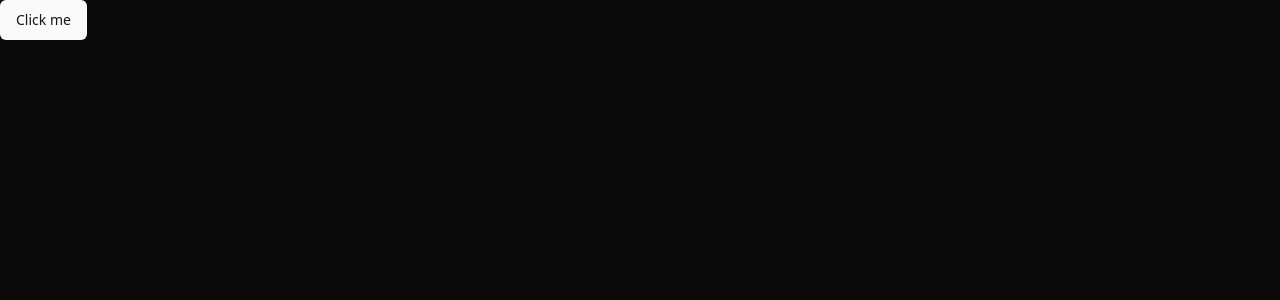
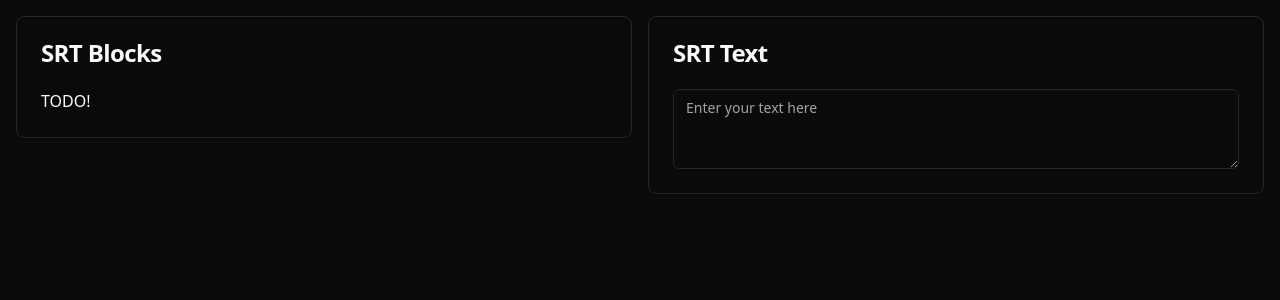
Before and after one commit to IgorRSGraziano/srt-editor, a React (Vite) app: page / in a window 1280 px wide. Shown: the top 300 px of the page. Built offline with nearby package versions, Linux system fonts and the light colour scheme.

Commit message:
created initial structure

```diff
--- a/index.html
+++ b/index.html
@@ -5,7 +5,7 @@
   <meta charset="UTF-8" />
   <link rel="icon" type="image/svg+xml" href="/vite.svg" />
   <meta name="viewport" content="width=device-width, initial-scale=1.0" />
-  <title>Vite + React + TS</title>
+  <title>SRT Editor</title>
 </head>
 
 <body>
--- a/src/App.tsx
+++ b/src/App.tsx
@@ -1,7 +1,14 @@
+import SrtEditor from "./components/srt-editor";
+import SrtText from "./components/srt-text";
 import { Button } from "./components/ui/button";
 
 function App() {
-	return <Button>Click me</Button>;
+	return (
+		<div className="p-4 flex gap-4 items-start">
+			<SrtEditor />
+			<SrtText />
+		</div>
+	);
 }
 
 export default App;
--- /dev/null
+++ b/src/components/srt-editor/index.tsx
@@ -0,0 +1,17 @@
+import { Card, CardContent, CardHeader, CardTitle } from "../ui/card";
+import { Textarea } from "../ui/textarea";
+
+type Props = {};
+
+function SrtEditor({}: Props) {
+	return (
+		<Card className="w-full">
+			<CardHeader>
+				<CardTitle>SRT Blocks</CardTitle>
+			</CardHeader>
+			<CardContent>TODO!</CardContent>
+		</Card>
+	);
+}
+
+export default SrtEditor;
--- /dev/null
+++ b/src/components/srt-text/index.tsx
@@ -0,0 +1,19 @@
+import { Card, CardContent, CardDescription, CardFooter, CardHeader, CardTitle } from "../ui/card";
+import { Textarea } from "../ui/textarea";
+
+type Props = {};
+
+function SrtText({}: Props) {
+	return (
+		<Card className="w-full">
+			<CardHeader>
+				<CardTitle>SRT Text</CardTitle>
+			</CardHeader>
+			<CardContent>
+				<Textarea className="w-full" placeholder="Enter your text here" />
+			</CardContent>
+		</Card>
+	);
+}
+
+export default SrtText;
--- /dev/null
+++ b/src/components/ui/textarea.tsx
@@ -0,0 +1,24 @@
+import * as React from "react"
+
+import { cn } from "@/lib/utils"
+
+export interface TextareaProps
+  extends React.TextareaHTMLAttributes<HTMLTextAreaElement> {}
+
+const Textarea = React.forwardRef<HTMLTextAreaElement, TextareaProps>(
+  ({ className, ...props }, ref) => {
+    return (
+      <textarea
+        className={cn(
+          "flex min-h-[80px] w-full rounded-md border border-input bg-background px-3 py-2 text-sm ring-offset-background placeholder:text-muted-foreground focus-visible:outline-none focus-visible:ring-2 focus-visible:ring-ring focus-visible:ring-offset-2 disabled:cursor-not-allowed disabled:opacity-50",
+          className
+        )}
+        ref={ref}
+        {...props}
+      />
+    )
+  }
+)
+Textarea.displayName = "Textarea"
+
+export { Textarea }
```
